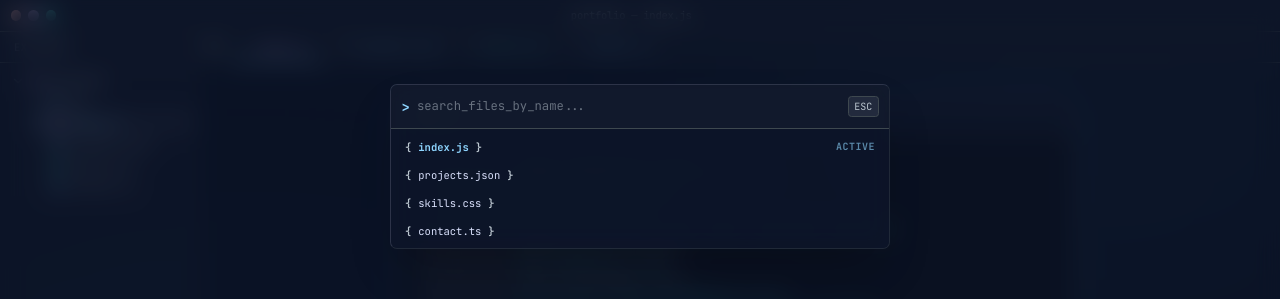
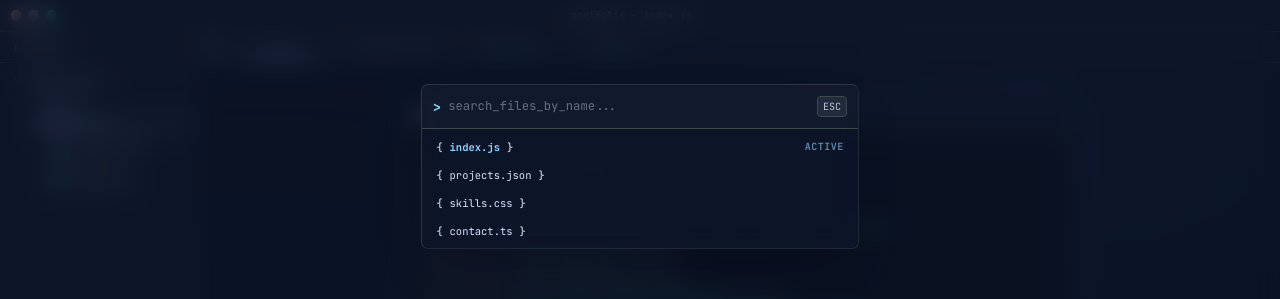
Before and after one commit to KaranBastola84/Portfolio, a React (Vite) app: page / in a window 1280 px wide. Both pictures are taken after a click on the button "ctrl+k". Shown: the top 299 px of the page. Built offline with nearby package versions, Linux system fonts and the light colour scheme; no server answers.

Commit message:
style: update class names for improved styling consistency across components

```diff
--- a/src/App.tsx
+++ b/src/App.tsx
@@ -118,7 +118,7 @@ export default function App() {
           onClick={() => setCommandPaletteOpen(false)}
         >
           <div
-            className="w-full max-w-[500px] glass-panel rounded-lg shadow-2xl overflow-hidden glow-active font-mono"
+            className="w-full max-w-125 glass-panel rounded-lg shadow-2xl overflow-hidden glow-active font-mono"
             onClick={(e) => e.stopPropagation()}
           >
             <div className="flex items-center px-3 py-3 border-b border-obsidian-border bg-obsidian-surface/60">
--- a/src/pages/ContactPage.tsx
+++ b/src/pages/ContactPage.tsx
@@ -252,7 +252,7 @@ export function ContactPage() {
             <button
               className={`inline-flex items-center gap-2 px-5 py-2.5 rounded-sm text-xs font-bold font-mono transition-all cursor-pointer ${
                 isValid && !submitting && !submitted
-                  ? "bg-gradient-to-r from-primary to-secondary text-white shadow-md hover:opacity-95 hover:-translate-y-0.5 active:translate-y-0 active:scale-95 border-0"
+                  ? "bg-linear-to-r from-primary to-secondary text-white shadow-md hover:opacity-95 hover:-translate-y-0.5 active:translate-y-0 active:scale-95 border-0"
                   : submitted
                     ? "bg-tertiary/10 text-tertiary border border-tertiary/30 cursor-default"
                     : "bg-obsidian-surface text-obsidian-dim border border-obsidian-border cursor-not-allowed"
--- a/src/pages/SkillsPage.tsx
+++ b/src/pages/SkillsPage.tsx
@@ -148,7 +148,7 @@ function CodeBlock({ code, filename }: { code: string; filename: string }) {
         {/* Code Content */}
         <div className="pl-4 flex-1 flex flex-col min-w-0">
           {lines.map((line, i) => (
-            <span key={i} className="min-h-[20px] whitespace-pre block leading-[1.7]">
+            <span key={i} className="min-h-5 whitespace-pre block leading-[1.7]">
               {highlight(line)}
             </span>
           ))}
@@ -304,7 +304,7 @@ export function SkillsPage() {
       </div>
 
       {/* Hook Playground */}
-      <div className="w-full lg:w-[400px] shrink-0 border-t lg:border-t-0 lg:border-l border-obsidian-border bg-obsidian-surface/40 backdrop-blur-md p-4 md:p-6 overflow-auto select-none">
+      <div className="w-full lg:w-100 shrink-0 border-t lg:border-t-0 lg:border-l border-obsidian-border bg-obsidian-surface/40 backdrop-blur-md p-4 md:p-6 overflow-auto select-none">
         <div className="flex items-center gap-2 mb-4">
           <Zap size={14} className="text-secondary" />
           <span className="text-[10px] font-bold text-obsidian-muted uppercase tracking-wider font-mono">
```
